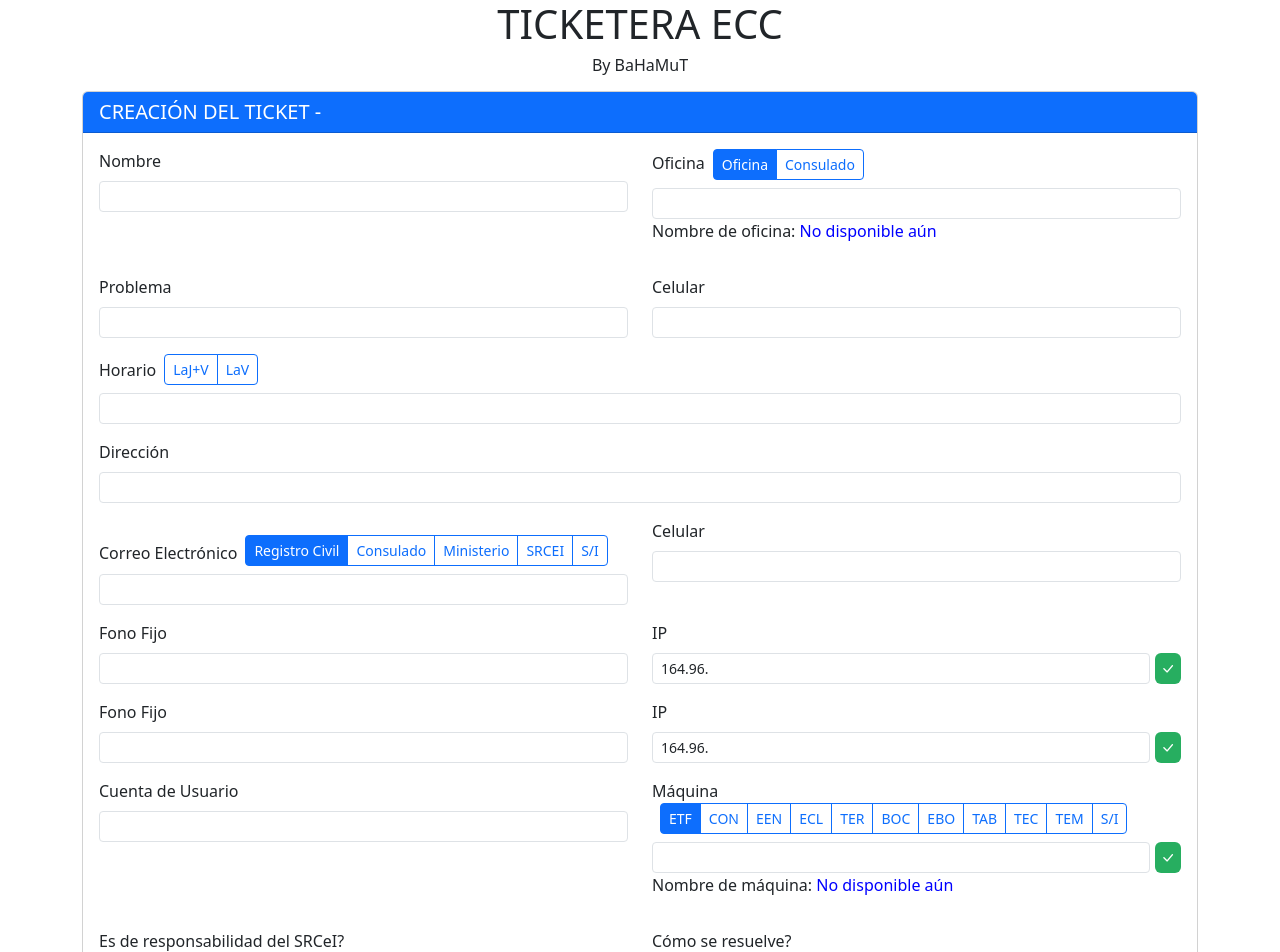
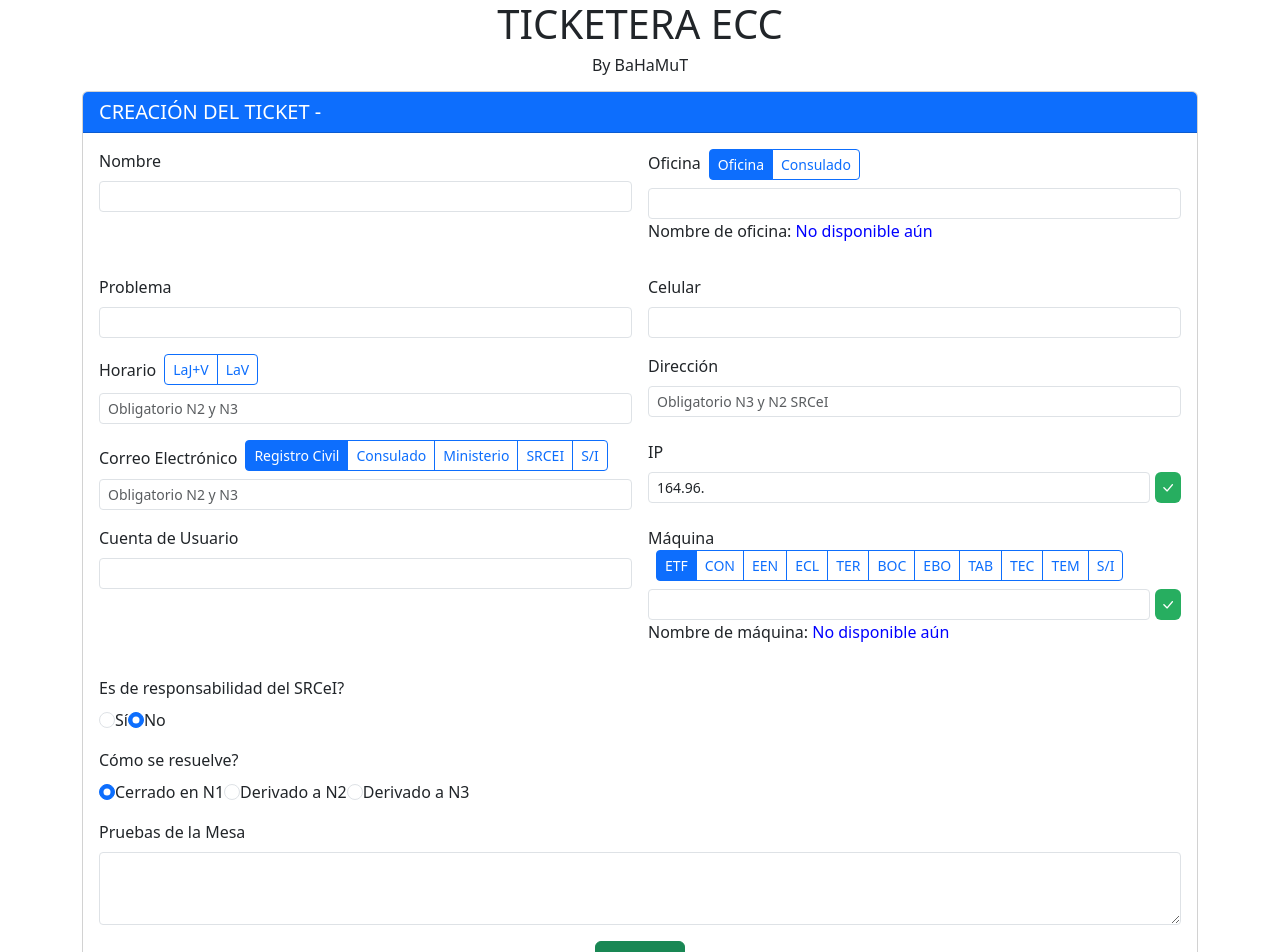
Before and after one commit to BaHaMuT11/ticketera-ecc, a React (Vite) app: page /baha-ticket in a window 1280 px wide. Shown: the top 952 px of the page. Built offline with nearby package versions, Linux system fonts and the light colour scheme.

Commit message:
SOLICITUD 1: Se realizan cambios de calidad y ajustes finales de AiO resultores

```diff
--- a/src/components/SummaryChart.jsx
+++ b/src/components/SummaryChart.jsx
@@ -52,18 +52,18 @@ const SummaryChart = () => {
                 nombre: "",
                 tipoOficina: "OFICINA",
                 oficina: "",
-                whatsapp: "",
                 problema: "",
                 celular: "",
                 correoElectronico: "",
                 tipoCorreo: "REGISTROCIVIL",
-                fonoFijo: "",
                 ip: "164.96.",
                 cuentaUsuario: "",
                 maquina: "",
                 tipoMaquina: "ETF",
                 responsabilidad: "NO",
-                pruebasMesa: ""
+                pruebasMesa: "",
+                direccion: "",
+                horario: ""
             });
             setSrceiFormData({
                 ...srceiFormData,
--- a/src/components/TicketForm.jsx
+++ b/src/components/TicketForm.jsx
@@ -282,84 +282,115 @@ const TicketForm = () => {
                     </div>
                     <div className="card-body">
                         <form id="ticketForm" onSubmit={handleSubmit}>
-                            <div className="row">
-                                <div className="col-md-6 mb-3">
+                            <div className="row g-3">
+
+                                <div className="col-md-6">
                                     <label htmlFor="nombre" className="form-label">Nombre</label>
-                                    <input type="text" className="form-control form-control-sm" id="nombre"
-                                           name="nombre"
-                                           value={ticketFormData.nombre} onChange={handleChange} required/>
+                                    <input
+                                        type="text"
+                                        className="form-control form-control-sm"
+                                        id="nombre"
+                                        name="nombre"
+                                        value={ticketFormData.nombre}
+                                        onChange={handleChange}
+                                        required
+                                    />
                                 </div>
 
-                                <div className="col-md-6 mb-3">
-                                    <label htmlFor="oficina" className="form-label">Oficina
+                                <div className="col-md-6">
+                                    <label htmlFor="oficina" className="form-label">
+                                        Oficina
                                         <div className="btn-group ms-2" role="group">
-                                            <input type="radio" className="btn-check" name="tipoOficina"
-                                                   id="oficinaRadio"
-                                                   value="OFICINA" checked={ticketFormData.tipoOficina === "OFICINA"}
-                                                   onChange={handleChange} required/>
-                                            <label className="btn btn-outline-primary btn-sm"
-                                                   htmlFor="oficinaRadio">Oficina</label>
+                                            <input type="radio" className="btn-check" name="tipoOficina" id="oficinaRadio"
+                                                   value="OFICINA"
+                                                   checked={ticketFormData.tipoOficina === "OFICINA"}
+                                                   onChange={handleChange}
+                                                   required />
+                                            <label className="btn btn-outline-primary btn-sm" htmlFor="oficinaRadio">Oficina</label>
 
-                                            <input type="radio" className="btn-check" name="tipoOficina"
-                                                   id="consuladoRadio"
+                                            <input type="radio" className="btn-check" name="tipoOficina" id="consuladoRadio"
                                                    value="CONSULADO"
                                                    checked={ticketFormData.tipoOficina === "CONSULADO"}
-                                                   onChange={handleChange}
-                                                    />
-                                            <label className="btn btn-outline-primary btn-sm"
-                                                   htmlFor="consuladoRadio">Consulado</label>
+                                                   onChange={handleChange} />
+                                            <label className="btn btn-outline-primary btn-sm" htmlFor="consuladoRadio">Consulado</label>
                                         </div>
                                     </label>
-                                    <input type="text" className="form-control form-control-sm" id="oficina"
-                                           name="oficina" value={ticketFormData.oficina} onChange={handleChange}
-                                           required/>
-                                    <p>Nombre de oficina: <span className="nombre-maquina"> { lugar ? lugar : "No disponible aún"}</span></p>
+                                    <input
+                                        type="text"
+                                        className="form-control form-control-sm"
+                                        id="oficina"
+                                        name="oficina"
+                                        value={ticketFormData.oficina}
+                                        onChange={handleChange}
+                                        required
+                                    />
+                                    <p>Nombre de oficina: <span className="nombre-maquina">{lugar ? lugar : "No disponible aún"}</span></p>
                                 </div>
 
-                                <div className="col-md-6 mb-3">
+                                <div className="col-md-6">
                                     <label htmlFor="problema" className="form-label">Problema</label>
-                                    <input type="text" className="form-control form-control-sm" id="problema"
-                                           name="problema" value={ticketFormData.problema} onChange={handleChange}
-                                           required/>
+                                    <input
+                                        type="text"
+                                        className="form-control form-control-sm"
+                                        id="problema"
+                                        name="problema"
+                                        value={ticketFormData.problema}
+                                        onChange={handleChange}
+                                        required
+                                    />
                                 </div>
 
-                                <div className="col-md-6 mb-3">
+                                <div className="col-md-6">
                                     <label htmlFor="celular" className="form-label">Celular</label>
-                                    <input type="tel" className="form-control form-control-sm" id="celular"
-                                           name="celular"
-                                           value={ticketFormData.celular} onChange={handleChange}/>
+                                    <input
+                                        type="tel"
+                                        className="form-control form-control-sm"
+                                        id="celular"
+                                        name="celular"
+                                        value={ticketFormData.celular}
+                                        onChange={handleChange}
+                                    />
                                 </div>
 
-                                <div className="mb-3 n3">
+                                <div className="col-md-6 n3">
                                     <label htmlFor="horario" className="form-label d-flex align-items-center">
                                         Horario
                                         <div className="btn-group btn-group-sm ms-2" role="group">
-                                            <input type="radio" className="btn-check" name="horarioRadio"
-                                                   id="horarioLaJ_V" autoComplete="off" onClick={ ()=> setTicketFormData({...ticketFormData, horario: "LUNES A JUEVES 8:30 - 1 , VIERNES HASTA LAS 1" })} />
-                                            <label className="btn btn-outline-primary"
-                                                   htmlFor="horarioLaJ_V">LaJ+V</label>
+                                            <input type="radio" className="btn-check" name="horarioRadio" id="horarioLaJ_V"
+                                                   onClick={() => setTicketFormData({...ticketFormData, horario: "LUNES A JUEVES 8:30 - 1 , VIERNES HASTA LAS 1"})} />
+                                            <label className="btn btn-outline-primary" htmlFor="horarioLaJ_V">LaJ+V</label>
 
-                                            <input type="radio" className="btn-check" name="horarioRadio"
-                                                   id="horarioLaV" autoComplete="off" onClick={ ()=> setTicketFormData({...ticketFormData, horario: "LUNES A VIERNES 8:30 - 1" })} />
-                                            <label className="btn btn-outline-primary"
-                                                   htmlFor="horarioLaV">LaV</label>
+                                            <input type="radio" className="btn-check" name="horarioRadio" id="horarioLaV"
+                                                   onClick={() => setTicketFormData({...ticketFormData, horario: "LUNES A VIERNES 8:30 - 1"})} />
+                                            <label className="btn btn-outline-primary" htmlFor="horarioLaV">LaV</label>
                                         </div>
                                     </label>
-                                    <input type="text" className="form-control form-control-sm mt-1" id="horario"
-                                           name="horario" value={ticketFormData.horario} onChange={handleChange} required/>
-                                </div>
-                                <div className="mb-3 n3">
-                                    <label htmlFor="direccion" className="form-label">Dirección</label>
-                                    <input type="text" className="form-control form-control-sm" id="direccion"
-                                           name="direccion" value={ticketFormData.direccion} onChange={handleChange} required/>
-
+                                    <input
+                                        type="text"
+                                        className="form-control form-control-sm"
+                                        id="horario"
+                                        name="horario"
+                                        value={ticketFormData.horario}
+                                        onChange={handleChange}
+                                        placeholder="Obligatorio N2 y N3"
+                                    />
                                 </div>
 
+                                <div className="col-md-6 n3">
+                                    <label htmlFor="direccion" className="form-label">Dirección</label>
+                                    <input
+                                        type="text"
+                                        className="form-control form-control-sm"
+                                        id="direccion"
+                                        name="direccion"
+                                        value={ticketFormData.direccion}
+                                        onChange={handleChange}
+                                        placeholder="Obligatorio N3 y N2 SRCeI"
+                                    />
+                                </div>
 
-                                <div className="col-md-6 mb-3 mt-3">
-                                    <label className="form-label" htmlFor="correoElectronico2">
-                                        Correo Electrónico
-                                    </label>
+                                <div className="col-md-6">
+                                    <label className="form-label" htmlFor="correoElectronico2">Correo Electrónico</label>
 
                                     <div className="btn-group ms-2 mb-2" role="group">
                                         <input
@@ -370,7 +401,6 @@ const TicketForm = () => {
                                             value="REGISTROCIVIL"
                                             checked={ticketFormData.tipoCorreo === "REGISTROCIVIL"}
                                             onChange={handleChange}
-                                            required
                                         />
                                         <label
                                             className="btn btn-outline-primary btn-sm"
@@ -443,7 +473,6 @@ const TicketForm = () => {
                                             S/I
                                         </label>
                                     </div>
-
                                     <input
                                         type="text"
                                         className="form-control form-control-sm"
@@ -451,35 +480,11 @@ const TicketForm = () => {
                                         name="correo"
                                         value={ticketFormData.correo}
                                         onChange={handleChange}
-                                        required
+                                        placeholder="Obligatorio N2 y N3"
                                     />
                                 </div>
 
-                                <div className="col-md-6 mb-3">
-                                    <label htmlFor="celular" className="form-label">Celular</label>
-                                    <input
-                                        type="tel"
-                                        className="form-control form-control-sm"
-                                        id="celular"
-                                        name="celular"
-                                        value={ticketFormData.celular}
-                                        onChange={handleChange}
-                                    />
-                                </div>
-
-                                <div className="col-md-6 mb-3">
-                                    <label htmlFor="fonoFijo" className="form-label">Fono Fijo</label>
-                                    <input
-                                        type="tel"
-                                        className="form-control form-control-sm"
-                                        id="fonoFijo"
-                                        name="fonoFijo"
-                                        value={ticketFormData.fonoFijo}
-                                        onChange={handleChange}
-                                    />
-                                </div>
-
-                                <div className="col-md-6 mb-3">
+                                <div className="col-md-6">
                                     <label htmlFor="ip" className="form-label">IP</label>
                                     <div className="d-flex">
                                         <input
@@ -492,48 +497,26 @@ const TicketForm = () => {
                                             required
                                         />
                                         &nbsp;
-                                        <button
-                                            className="boton-verde-sm"
-                                            type="button"
-                                            onClick={validarDesdeIp}
-                                        >
+                                        <button className="boton-verde-sm" type="button" onClick={validarDesdeIp}>
                                             <i className="bi bi-check-lg"></i>
                                         </button>
                                     </div>
                                 </div>
 
-
-
-
-                                <div className="col-md-6 mb-3">
-                                    <label htmlFor="fonoFijo" className="form-label">Fono Fijo</label>
-                                    <input type="tel" className="form-control form-control-sm" id="fonoFijo"
-                                           name="fonoFijo" value={ticketFormData.fonoFijo}
-                                           onChange={handleChange}/>
+                                <div className="col-md-6">
+                                    <label htmlFor="cuentaUsuario" className="form-label">Cuenta de Usuario</label>
+                                    <input
+                                        type="text"
+                                        className="form-control form-control-sm"
+                                        id="cuentaUsuario"
+                                        name="cuentaUsuario"
+                                        value={ticketFormData.cuentaUsuario}
+                                        onChange={handleChange}
+                                        required
+                                    />
                                 </div>
 
-                                <div className="col-md-6 mb-3">
-                                    <label htmlFor="ip" className="form-label">IP</label>
-                                    <div className="d-flex">
-                                        <input type="text" className="form-control form-control-sm" id="ip" name="ip"
-                                               value={ticketFormData.ip} onChange={handleChange} required/> &nbsp;
-                                        <button className="boton-verde-sm" type="button" onClick={validarDesdeIp} >
-                                            <i className="bi bi-check-lg"></i>
-                                        </button>
-                                    </div>
-                                </div>
-
-                            </div>
-
-                            <div className="row mb-2">
-                                <div className="col-md-6 mb-3">
-                                    <label htmlFor="cuentaUsuario" className="form-label">Cuenta de Usuario</label>
-                                    <input type="text" className="form-control form-control-sm" id="cuentaUsuario"
-                                           name="cuentaUsuario" value={ticketFormData.cuentaUsuario}
-                                           onChange={handleChange} required/>
-                                </div>
-
-                                <div className="col-md-6 mb-3">
+                                <div className="col-md-6">
                                     <label htmlFor="maquina" className="form-label">Máquina
                                         <div className="btn-group ms-2" role="group">
                                             <input type="radio" className="btn-check" name="tipoMaquina" id="etfRadio"
@@ -613,7 +596,8 @@ const TicketForm = () => {
                                     </div>
                                     <p>Nombre de máquina: <span className="nombre-maquina">{ isValidString(ticketFormData.maquina) && formTransform(ticketFormData.tipoMaquina) !== "SI" ? (formTransform(ticketFormData.tipoMaquina) + "-" + formTransform(ticketFormData.maquina)): "No disponible aún"}</span></p>
                                 </div>
-                                <div className="col-md-6 mb-3">
+
+                                <div className="col-12">
                                     <label className="form-label">Es de responsabilidad del SRCeI?</label>
                                     <div>
                                         <input type="radio" className="form-check-input" name="responsabilidad"
@@ -629,44 +613,49 @@ const TicketForm = () => {
                                         <label htmlFor="responsabilidadNo" className="form-check-label">No</label>
                                     </div>
                                 </div>
-                                <div className="col-md-6 mb-3">
+
+                                <div className="col-12">
                                     <label className="form-label">Cómo se resuelve?</label>
                                     <div>
                                         <input type="radio" className="form-check-input" name="grupoResolutor"
                                                id="resolutorN1"
-                                               value="SI" checked={ticketFormData.grupoResolutor === "n1"}
+                                               value="n1" checked={ticketFormData.grupoResolutor === "n1"}
                                                onChange={handleChange} onClick={()=>derivarTicket("n1")} required/>
                                         <label htmlFor="resolutorN1" className="form-check-label">Cerrado en N1</label>
 
                                         <input type="radio" className="form-check-input" name="grupoResolutor"
                                                id="resolutorN2"
-                                               value="NO"
+                                               value="n2"
                                                checked={ticketFormData.grupoResolutor === "n2"}
                                                onChange={handleChange} onClick={()=>derivarTicket("n2")}  required/>
                                         <label htmlFor="resolutorN2" className="form-check-label">Derivado a N2</label>
 
                                         <input type="radio" className="form-check-input" name="grupoResolutor"
                                                id="resolutorN3"
-                                               value="NO"
+                                               value="n3"
                                                checked={ticketFormData.grupoResolutor === "n3"}
                                                onChange={handleChange} onClick={()=>derivarTicket("n3")}  required/>
                                         <label htmlFor="resolutorN3" className="form-check-label">Derivado a N3</label>
                                     </div>
                                 </div>
-                            </div>
 
+                                <div className="col-12">
+                                    <label htmlFor="pruebasMesa" className="form-label">Pruebas de la Mesa</label>
+                                    <textarea
+                                        className="form-control form-control-sm"
+                                        id="pruebasMesa"
+                                        name="pruebasMesa"
+                                        rows="3"
+                                        value={ticketFormData.pruebasMesa}
+                                        onChange={handleChange}
+                                        required
+                                    />
+                                </div>
 
-                            <div className="mb-3">
-                                <label htmlFor="pruebasMesa" className="form-label">Pruebas de la Mesa</label>
-                                <textarea className="form-control form-control-sm" id="pruebasMesa" name="pruebasMesa"
-                                          rows="3"
-                                          value={ticketFormData.pruebasMesa}
-                                          onChange={handleChange} required/>
-                            </div>
-
-                            <div className="d-flex justify-content-around">
-                                <div className="resolver-d">
-                                    <button type="submit" className="btn btn-success">Resolver</button>
+                                <div className="col-12 d-flex justify-content-center mt-3">
+                                    <button type="submit" className="btn btn-success">
+                                        Resolver
+                                    </button>
                                 </div>
                             </div>
                         </form>
```
